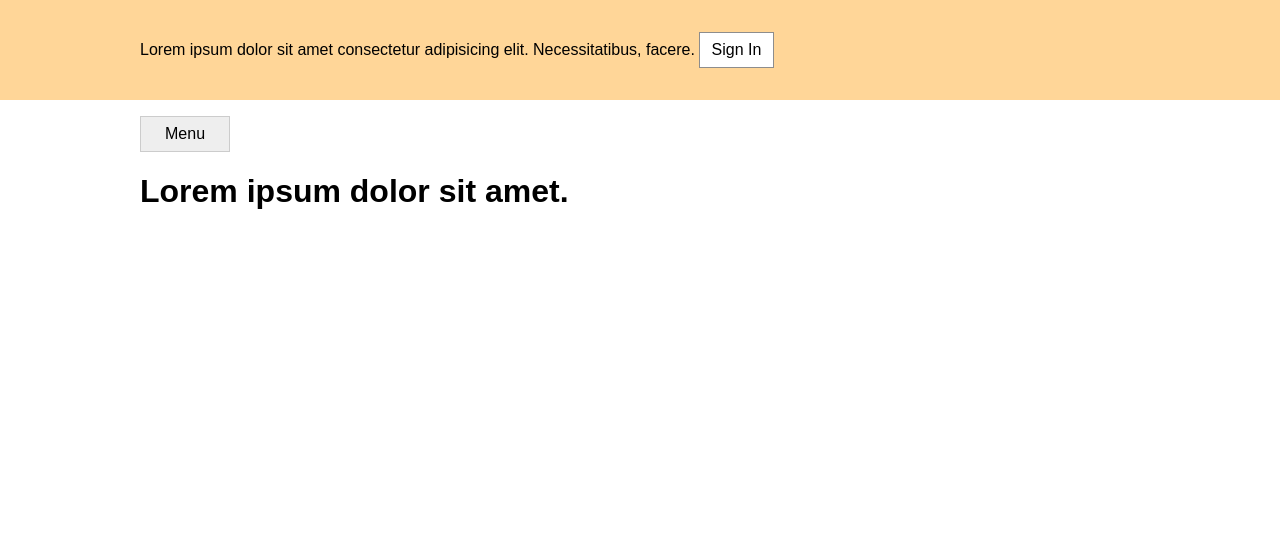
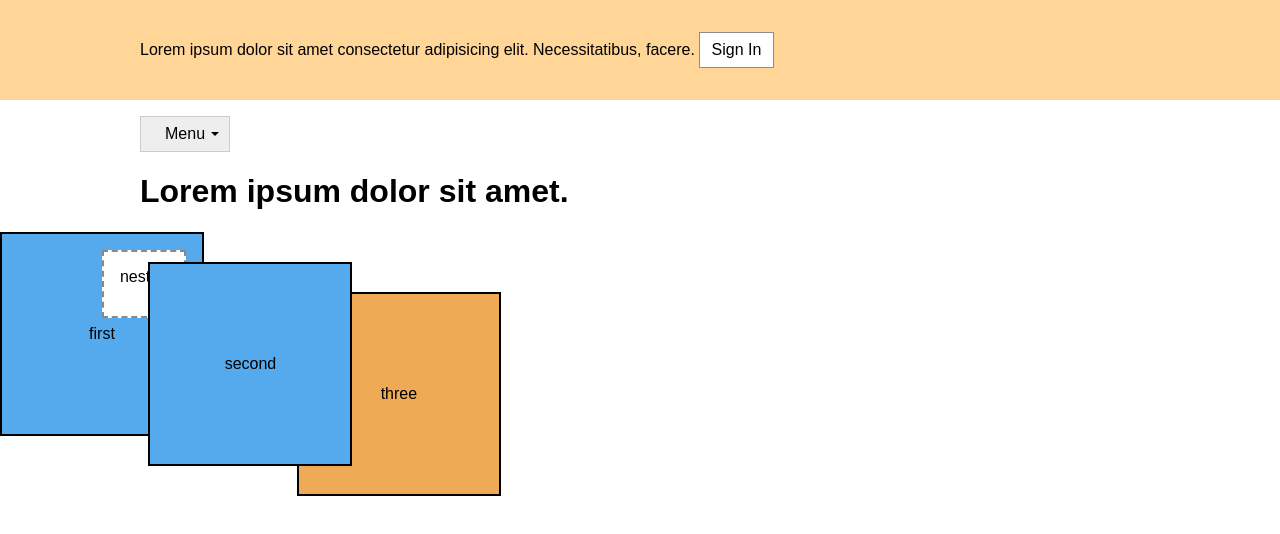
Before and after one commit to adakhno/css-in-depth, a plain HTML site: page ch7/index.html in a window 1280 px wide. Shown: the top 534 px of the page. Drawn offline with Linux system fonts and the light colour scheme.

Commit message:
chapter 7. part2

```diff
--- a/ch7/index.html
+++ b/ch7/index.html
@@ -45,6 +45,12 @@
 		</nav>
 		<h1>Lorem ipsum dolor sit amet.</h1>
 	</div>
+	<div class="box one positioned">
+		first
+		<div class="absolute">nested</div>
+	</div>
+	<div class="box two positioned">second</div>
+	<div class="box three">three</div>
 
 	<script type="text/javascript">
 		var button = document.getElementById('open');
--- a/ch7/style.css
+++ b/ch7/style.css
@@ -33,6 +33,7 @@ button {
 	bottom: 0;
 	left: 0;
 	background-color: rgba(0, 0, 0, 0.5);
+	z-index: 1;
 }
 
 .modal-body {
@@ -44,6 +45,7 @@ button {
 	padding: 2em 3em;
 	background-color: white;
 	overflow: auto;
+	z-index: 2;
 }
 
 .modal-close {
@@ -81,9 +83,22 @@ button {
 }
 
 .dropdown-label {
-	padding: 0.5em 1.5em;
+	padding: 0.5em 1.5em 0.5em 1.5em;
 	border: 1px solid #ccc;
 	background-color: #eee;
+}
+
+.dropdown-label::after {
+	content: "";
+	position: absolute;
+	right: 0.7em;
+	top: 1em;
+	border: 0.3em solid;
+	border-color: black transparent transparent;
+}
+.dropdown:hover .dropdown-label::after {
+	top: 0.7em;
+	border-color: transparent transparent black;
 }
 
 .dropdown-menu {
@@ -120,3 +135,45 @@ button {
 .submenu > li > a:hover {
 	background-color: #fff;
 }
+
+.box {
+	display: inline-block;
+	height: 200px;
+	width: 200px;
+	line-height: 200px;
+	text-align: center;
+	border: 2px solid black;
+	background-color: #ea5;
+	margin-left: -60px;
+	vertical-align: top;
+}
+
+.one {
+	margin-left: 0;
+}
+
+.two {
+	margin-top: 30px;
+}
+
+.three {
+	margin-top: 60px;
+}
+
+.positioned {
+	position: relative;
+	background-color: #5ae;
+	z-index: 1;
+}
+
+.absolute {
+	position: absolute;
+	top: 1em;
+	right: 1em;
+	height: 2em;
+	background-color: #fff;
+	border: 2px dashed #888;
+	z-index: 100;
+	line-height: initial;
+	padding: 1em;
+}
```
